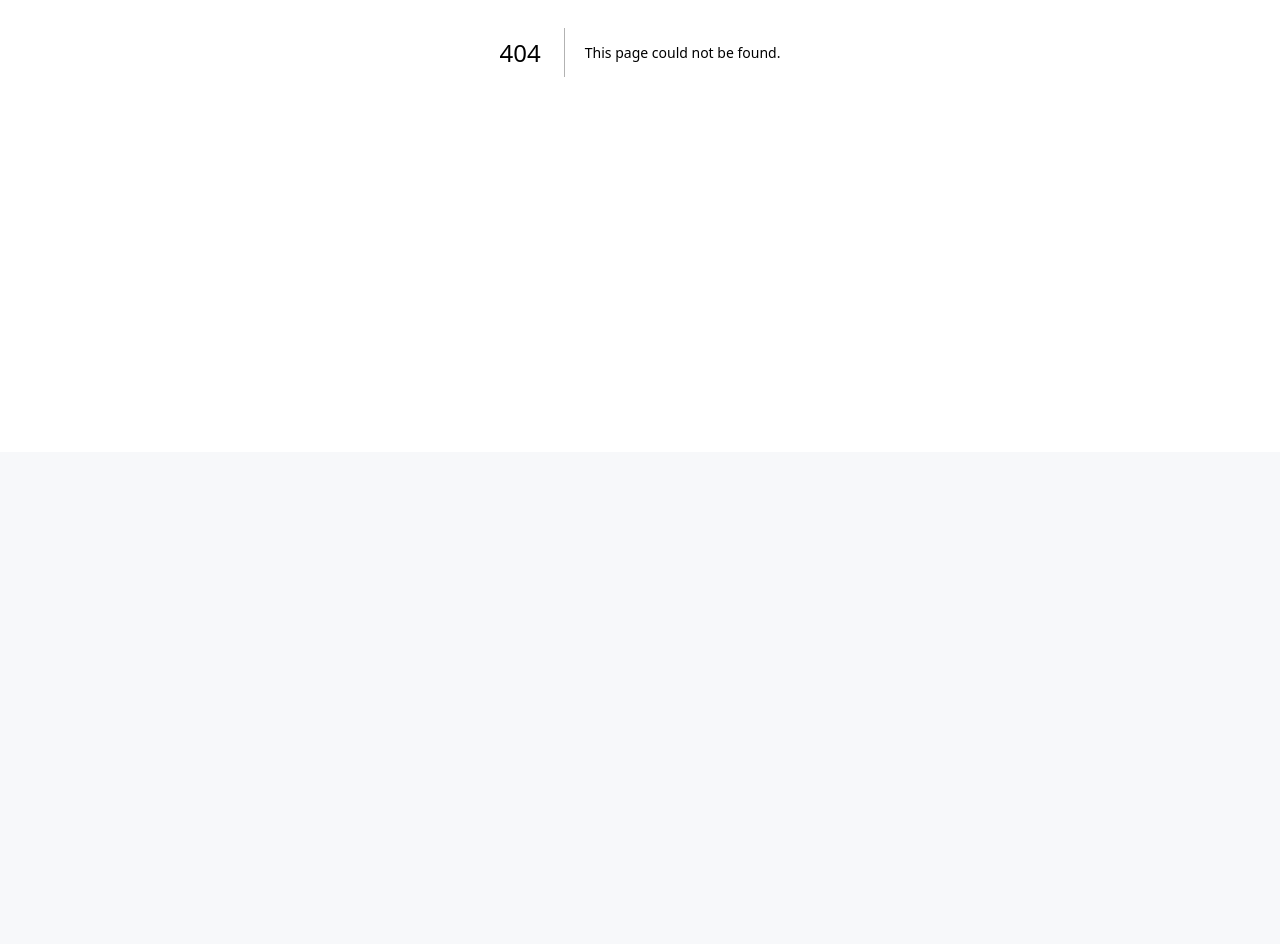
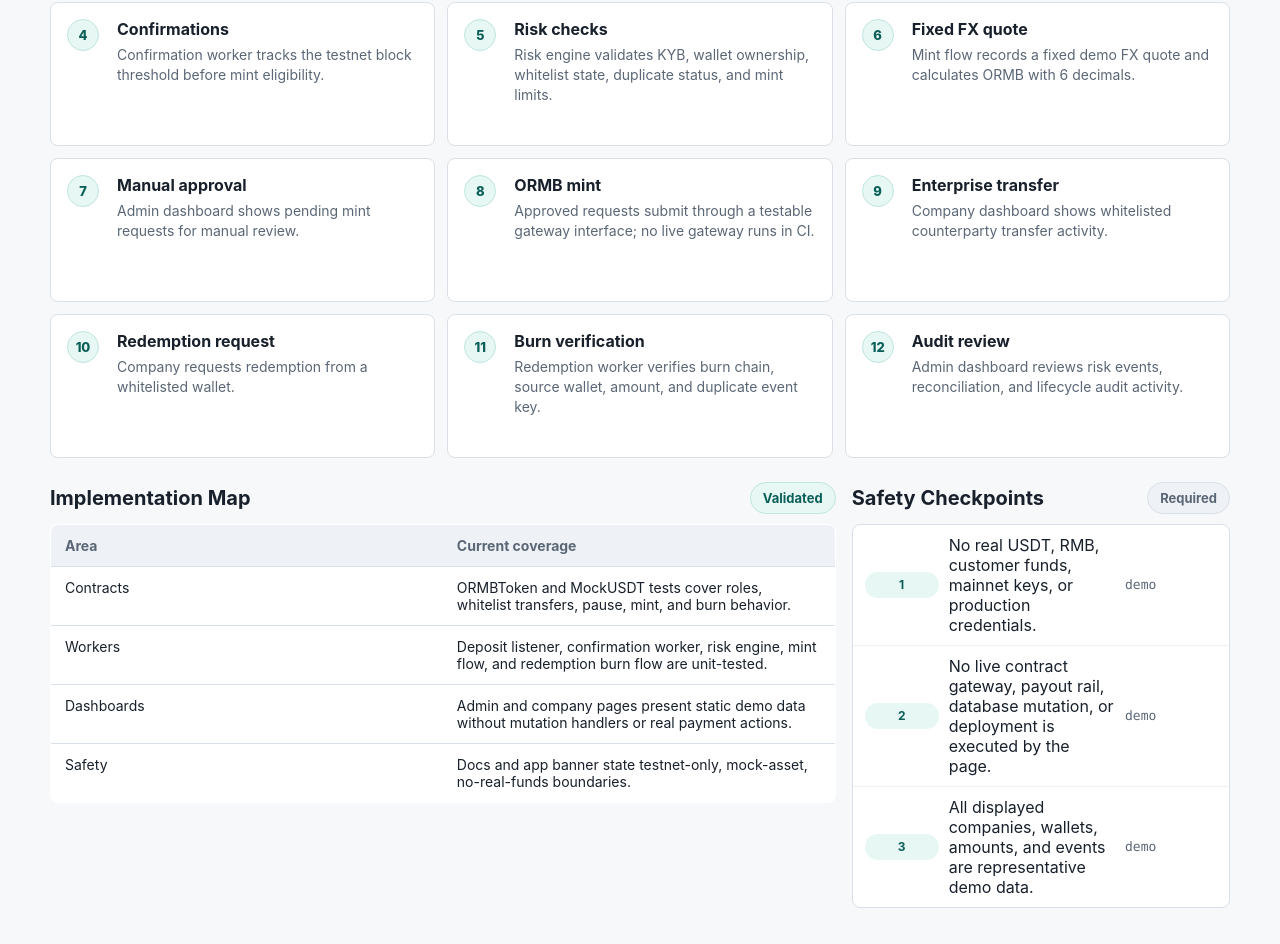
Before and after one commit to Shawn-ee/ORMB, a Next.js app: page /demo in a window 1280 px wide. Before the commit this address had no page. Shown: the part 458-1402 px from the top of the page. Before the commit the page ends 910 px from the top, so only its background shows below. Built offline with nearby package versions, Linux system fonts and the light colour scheme.

Commit message:
Add static demo flow page

```diff
--- /dev/null
+++ b/src/app/demo/page.tsx
@@ -0,0 +1,98 @@
+const flowSteps = [
+  ["1", "Enterprise onboarding", "Admin reviews Harbor Components and confirms KYB and wallet whitelist status."],
+  ["2", "Deposit instructions", "Company sees a mock deposit address and sends MockUSDT from a known source wallet."],
+  ["3", "Deposit detection", "Worker core indexes the MockUSDT transfer and ignores unknown or duplicate events."],
+  ["4", "Confirmations", "Confirmation worker tracks the testnet block threshold before mint eligibility."],
+  ["5", "Risk checks", "Risk engine validates KYB, wallet ownership, whitelist state, duplicate status, and mint limits."],
+  ["6", "Fixed FX quote", "Mint flow records a fixed demo FX quote and calculates ORMB with 6 decimals."],
+  ["7", "Manual approval", "Admin dashboard shows pending mint requests for manual review."],
+  ["8", "ORMB mint", "Approved requests submit through a testable gateway interface; no live gateway runs in CI."],
+  ["9", "Enterprise transfer", "Company dashboard shows whitelisted counterparty transfer activity."],
+  ["10", "Redemption request", "Company requests redemption from a whitelisted wallet."],
+  ["11", "Burn verification", "Redemption worker verifies burn chain, source wallet, amount, and duplicate event key."],
+  ["12", "Audit review", "Admin dashboard reviews risk events, reconciliation, and lifecycle audit activity."],
+];
+
+const artifacts = [
+  ["Contracts", "ORMBToken and MockUSDT tests cover roles, whitelist transfers, pause, mint, and burn behavior."],
+  ["Workers", "Deposit listener, confirmation worker, risk engine, mint flow, and redemption burn flow are unit-tested."],
+  ["Dashboards", "Admin and company pages present static demo data without mutation handlers or real payment actions."],
+  ["Safety", "Docs and app banner state testnet-only, mock-asset, no-real-funds boundaries."],
+];
+
+const checkpoints = [
+  "No real USDT, RMB, customer funds, mainnet keys, or production credentials.",
+  "No live contract gateway, payout rail, database mutation, or deployment is executed by the page.",
+  "All displayed companies, wallets, amounts, and events are representative demo data.",
+];
+
+export default function DemoPage() {
+  return (
+    <main className="page demo-page">
+      <section className="page-header">
+        <div>
+          <p className="eyebrow">Demo flow</p>
+          <h1>End-to-end stablecoin operations walkthrough</h1>
+          <p className="lead">
+            Follow the ORMB testnet lifecycle from enterprise onboarding through mock deposit detection, mint approval,
+            transfer activity, redemption burn verification, reconciliation, and audit review.
+          </p>
+        </div>
+        <span className="status-pill">Static walkthrough</span>
+      </section>
+
+      <section className="flow-grid" aria-label="Demo lifecycle steps">
+        {flowSteps.map(([number, title, detail]) => (
+          <article className="flow-step" key={number}>
+            <span className="flow-number">{number}</span>
+            <div>
+              <h2>{title}</h2>
+              <p>{detail}</p>
+            </div>
+          </article>
+        ))}
+      </section>
+
+      <section className="section dashboard-grid">
+        <div>
+          <div className="section-heading">
+            <h2>Implementation Map</h2>
+            <span className="status-pill">Validated</span>
+          </div>
+          <table className="table dense-table">
+            <thead>
+              <tr>
+                <th>Area</th>
+                <th>Current coverage</th>
+              </tr>
+            </thead>
+            <tbody>
+              {artifacts.map(([area, coverage]) => (
+                <tr key={area}>
+                  <td>{area}</td>
+                  <td>{coverage}</td>
+                </tr>
+              ))}
+            </tbody>
+          </table>
+        </div>
+
+        <div>
+          <div className="section-heading">
+            <h2>Safety Checkpoints</h2>
+            <span className="status-pill neutral">Required</span>
+          </div>
+          <ul className="event-list">
+            {checkpoints.map((checkpoint, index) => (
+              <li key={checkpoint}>
+                <span className="severity low">{index + 1}</span>
+                <span>{checkpoint}</span>
+                <span className="mono muted">demo</span>
+              </li>
+            ))}
+          </ul>
+        </div>
+      </section>
+    </main>
+  );
+}
--- a/src/app/globals.css
+++ b/src/app/globals.css
@@ -477,6 +477,50 @@ h3 {
   overflow-wrap: anywhere;
 }
 
+.flow-grid {
+  display: grid;
+  gap: 12px;
+  grid-template-columns: repeat(3, minmax(0, 1fr));
+}
+
+.flow-step {
+  align-items: start;
+  background: var(--surface);
+  border: 1px solid var(--border);
+  border-radius: 8px;
+  display: grid;
+  gap: 12px;
+  grid-template-columns: 38px minmax(0, 1fr);
+  min-height: 144px;
+  padding: 16px;
+}
+
+.flow-number {
+  align-items: center;
+  background: #e7f7f4;
+  border: 1px solid #bfe6df;
+  border-radius: 999px;
+  color: var(--accent-strong);
+  display: inline-flex;
+  font-size: 13px;
+  font-weight: 800;
+  height: 32px;
+  justify-content: center;
+  width: 32px;
+}
+
+.flow-step h2 {
+  font-size: 16px;
+  margin-bottom: 6px;
+}
+
+.flow-step p {
+  color: var(--muted);
+  font-size: 14px;
+  line-height: 1.45;
+  margin-bottom: 0;
+}
+
 @media (max-width: 820px) {
   .topbar,
   .page-header {
@@ -499,7 +543,8 @@ h3 {
 
   .metric-strip,
   .dashboard-grid,
-  .reconciliation {
+  .reconciliation,
+  .flow-grid {
     grid-template-columns: 1fr;
   }
 
--- a/src/app/layout.tsx
+++ b/src/app/layout.tsx
@@ -23,6 +23,7 @@ export default function RootLayout({
               <span className="brand-subtitle">Testnet settlement infrastructure demo</span>
             </Link>
             <nav className="nav" aria-label="Primary navigation">
+              <Link href="/demo">Demo Flow</Link>
               <Link href="/admin">Admin</Link>
               <Link href="/company">Company</Link>
               <Link href="/status">System Status</Link>
```
Also changed, not shown: src/app/page.tsx (+11 -11 lines), 6 other files (tests, documents, lock files or other folders).
